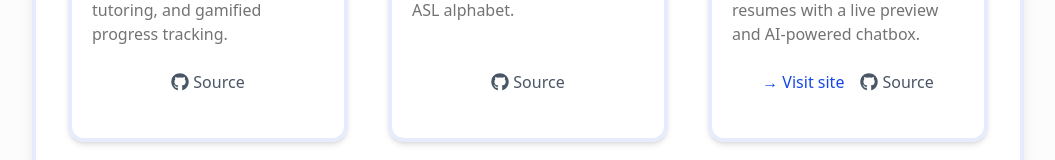
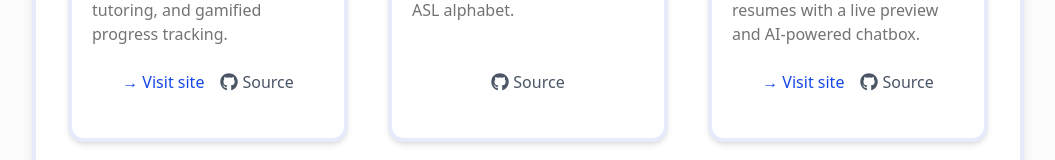
Before and after one commit to lestermartinn/Portfolio, a Next.js app: page /projects in a window 1280 px wide. Shown: the part 430-590 px from the top of the page, without its empty margins (112-1167 px from the left). Built offline with nearby package versions, Linux system fonts and the light colour scheme.

Commit message:
add link for pathfinder

```diff
--- a/src/components/Projects.tsx
+++ b/src/components/Projects.tsx
@@ -31,14 +31,14 @@ export default function Projects() {
                   Interactive DS&A platform featuring step-through visualizations, AI-powered tutoring, and gamified progress tracking.
                 </p>
                 <div className="mt-auto flex justify-center gap-4">
-                  {/*<a
-                    href="#"
+                  <a
+                    href="https://pathfinder-dsa.vercel.app"
                     className="text-blue-700 font-medium hover:underline"
                     target="_blank"
                     rel="noopener noreferrer"
                   >
                     → Visit site
-                  </a> */}
+                  </a>
                   <a
                     href="https://github.com/lestermartinn/pathfinder"
                     className="text-gray-600 dark:text-gray-300 font-medium hover:underline flex items-center gap-1"
```
